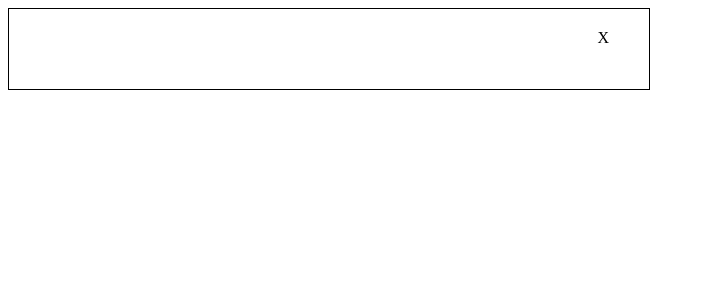
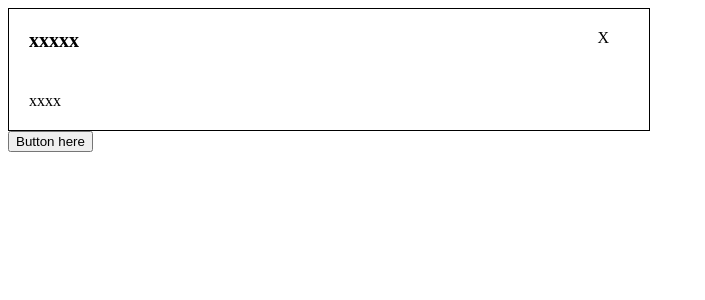
Before and after one commit to tam95/Nordea-angular-playground, an Angular app: page / in a window 1280 px wide. Shown: the top 300 px of the page, without its empty margins (0-705 px from the left). Built offline with nearby package versions, Linux system fonts and the light colour scheme.

Commit message:
4 files modified, 1 added

```diff
--- a/src/app/Dialog/dialog.component.html
+++ b/src/app/Dialog/dialog.component.html
@@ -1,9 +1,9 @@
 <div class="dialog-container">
   <div class="dialog-header">
-    <div id="titleText"></div>
+    <div id="titleText">xxxxx</div>
     <div id="xButton" (click)="toggleDialogButton()">X</div>
   </div>
   <div class="dialog-body">
-    <label></label>
+    <label>xxxx</label>
   </div>
 </div>
--- a/src/app/Dialog/dialog.component.ts
+++ b/src/app/Dialog/dialog.component.ts
@@ -1,5 +1,5 @@
 import { Component, Input, OnInit } from "@angular/core";
-
+import { EventEmitterService } from "../service/event-emitter.service";
 export interface IDialogData {
   title: string;
   message: string;
@@ -10,12 +10,20 @@ export interface IDialogData {
   styleUrls: ["./dialog.component.css"]
 })
 export class DialogComponent implements OnInit {
-  dialogData: IDialogData;
+  @Input() dialogData: IDialogData;
   title: string;
   message: string;
-  constructor() {}
-  ngOnInit() {}
+  constructor(private eventEmitterService: EventEmitterService) {}
+  ngOnInit() {
+    if (this.eventEmitterService.subsVar == undefined) {
+      this.eventEmitterService.subsVar = this.eventEmitterService.invokeToggleDialog.subscribe(
+        () => {
+          this.toggleDialogButton();
+        }
+      );
+    }
+  }
   public toggleDialogButton() {
-    console.log("cacac");
+    console.log("dialogData", this.dialogData);
   }
 }
--- a/src/app/app.component.html
+++ b/src/app/app.component.html
@@ -1 +1,2 @@
-<dialog-component></dialog-component>
+<dialog-component [dialogData]='dialogData'></dialog-component>
+<button (click)='dialogClick()'>Button here</button>
--- a/src/app/app.component.ts
+++ b/src/app/app.component.ts
@@ -1,11 +1,20 @@
 import { Component, NgModule, VERSION } from "@angular/core";
 import { NgModel } from "@angular/forms";
+import { EventEmitterService } from "./service/event-emitter.service";
+import { IDialogData } from "./Dialog/dialog.component";
 @Component({
   selector: "my-app",
   templateUrl: "./app.component.html",
   styleUrls: ["./app.component.css"]
 })
-export class AppComponent {
-  name = "Angular " + VERSION.major;
-  title = "title";
+export class AppComponent implements OnInit {
+  dialogData: IDialogData = {
+    title: "title",
+    messge: "message"
+  };
+  constructor(private eventEmitterService: EventEmitterService) {}
+  ngOnInit() {}
+  dialogClick() {
+    this.eventEmitterService.onToggleDialog();
+  }
 }
--- /dev/null
+++ b/src/app/service/event-emitter.service.ts
@@ -0,0 +1,16 @@
+import { Injectable, EventEmitter } from "@angular/core";
+import { Subscription } from "rxjs/internal/Subscription";
+
+@Injectable({
+  providedIn: "root"
+})
+export class EventEmitterService {
+  invokeToggleDialog = new EventEmitter();
+  subsVar: Subscription;
+
+  constructor() {}
+
+  onToggleDialog() {
+    this.invokeToggleDialog.emit();
+  }
+}
```
